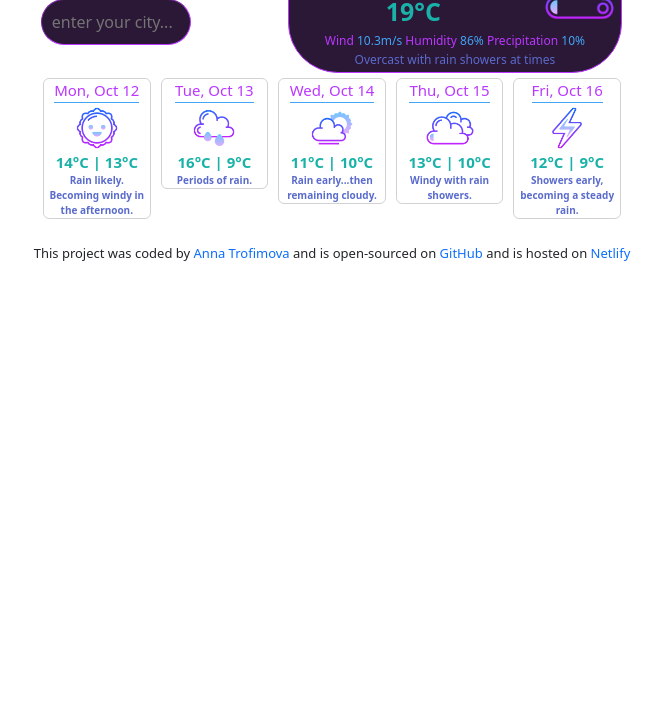
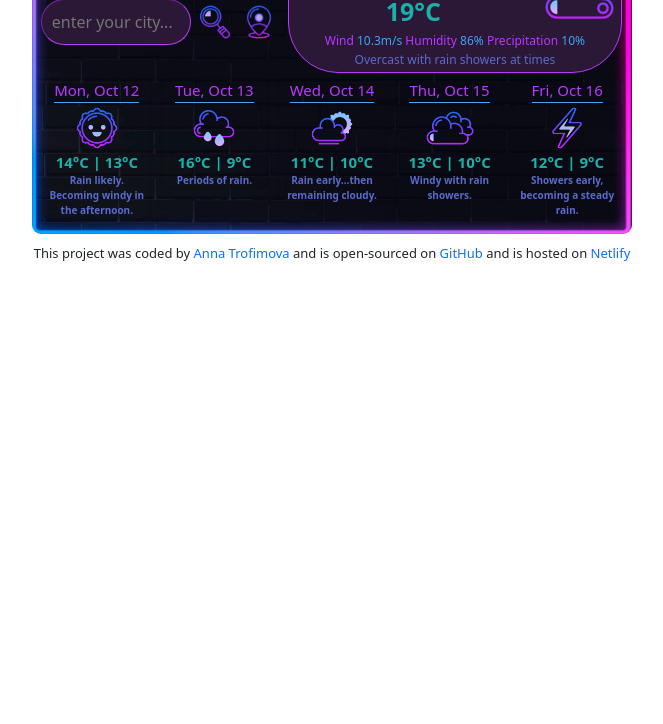
Before and after one commit to Anvastro/Anvastro-weather-app, a website built with Parcel: page index.html in a window 1280 px wide. Shown: the part 76-800 px from the top of the page, without its empty margins (308-971 px from the left). Built offline with nearby package versions, Linux system fonts and the light colour scheme; files whose address does not match are found by name.

Commit message:
copied images to the src folder

```diff
--- a/src/styles.css
+++ b/src/styles.css
@@ -57,7 +57,7 @@ form {
 #search-icon {
   height: 40px;
   width: 40px;
-  background-image: url("images/searching.png");
+  background-image: url("searching.png");
   color: transparent;
   background-color: transparent;
   background-size: cover;
@@ -67,7 +67,7 @@ form {
 #location-icon {
   height: 40px;
   width: 40px;
-  background-image: url("images/location.png");
+  background-image: url("location.png");
   color: transparent;
   background-color: transparent;
   background-size: cover;
@@ -87,7 +87,7 @@ p {
   padding: 5px;
   width: 600px;
   height: 310px;
-  background-image: url("images/backgroundimage.jpg");
+  background-image: url("backgroundimage.jpg");
   background-size: cover;
   background-repeat: no-repeat;
   border-radius: 9px;
```
Also changed, not shown: src/backgroundimage.jpg (added), src/location.png (added), src/searching.png (added).
